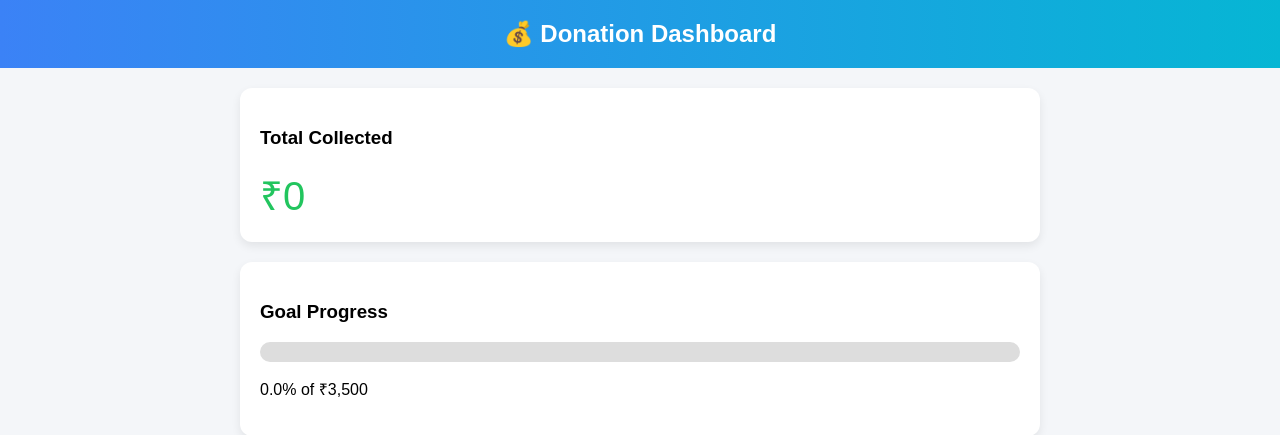
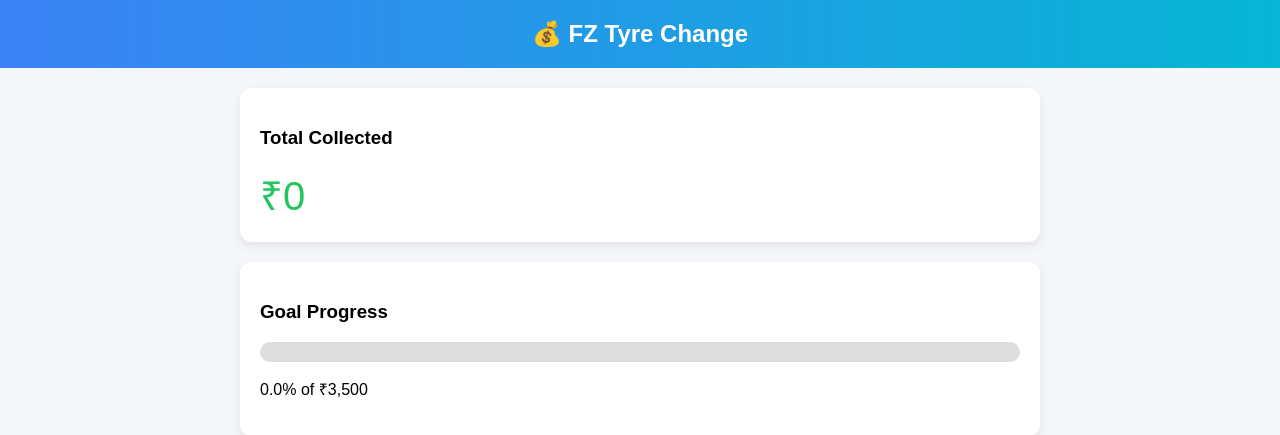
Before and after one commit to 123fayis/Donation-tracker, a Flask app: page / in a window 1280 px wide. Shown: the top 435 px of the page. Run offline with Flask 3, Linux system fonts and the light colour scheme; data that the repository does not hold is empty; some libraries are stand-ins or nearby versions.

```diff
--- a/templates/index.html
+++ b/templates/index.html
@@ -98,7 +98,7 @@
 
 <body>
 
-<div class="header">💰 Donation Dashboard</div>
+<div class="header">💰 FZ Tyre Change</div>
 
 <div class="container">
 
```
